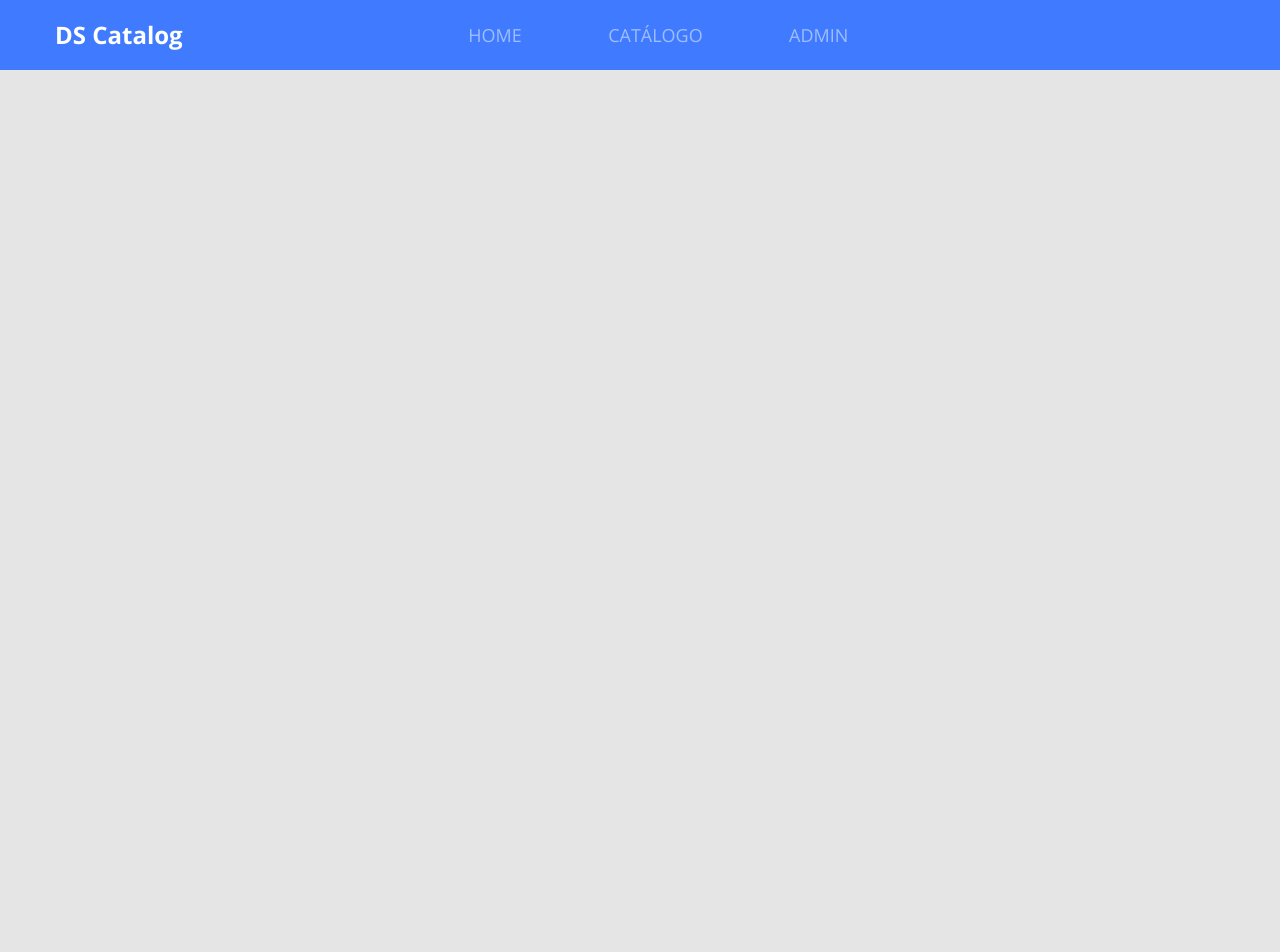
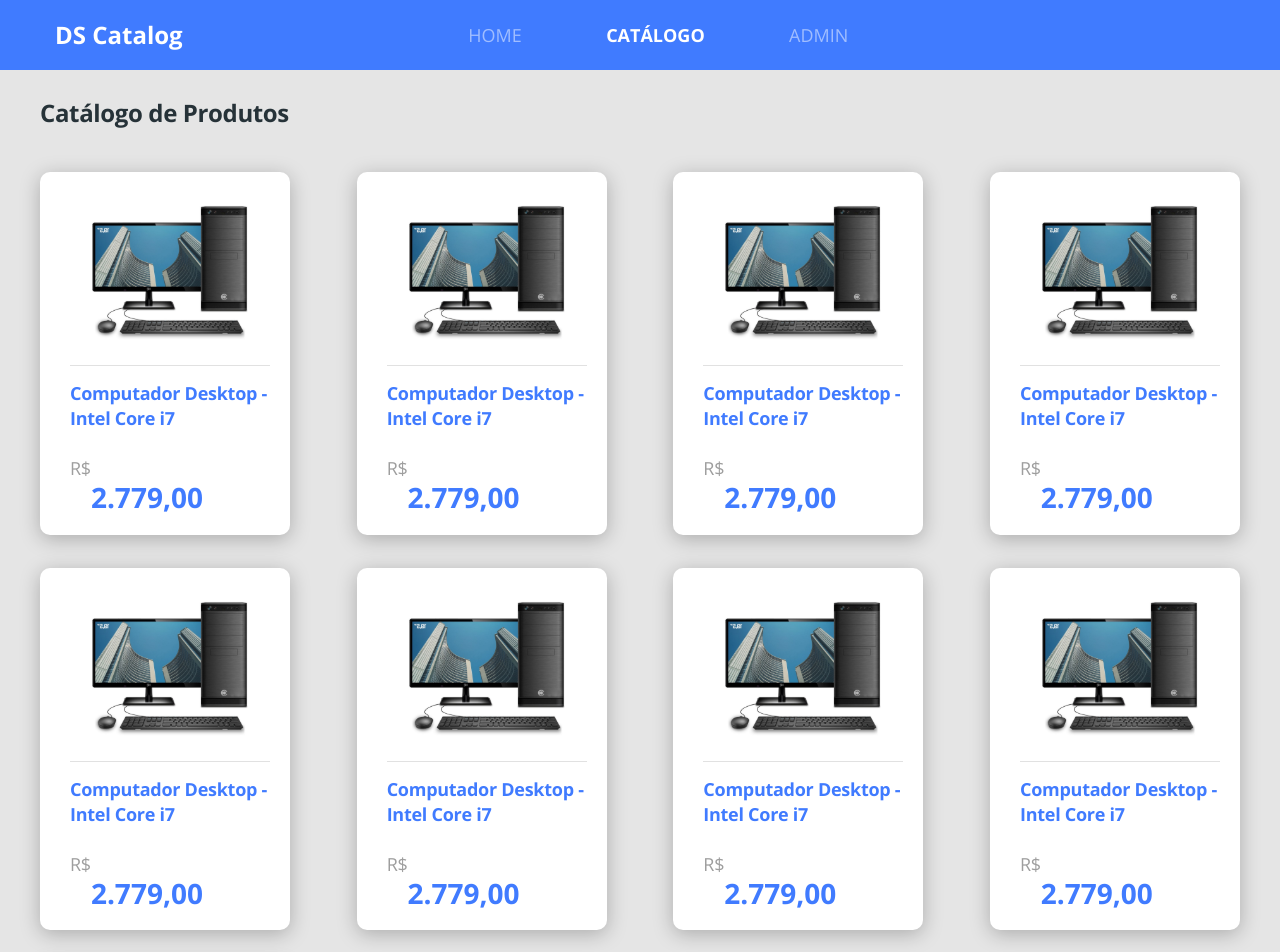
Before and after one commit to Vaszelewski/dscatalog-bootcamp-devsuperior, a React (Create React App) app in the folder front-web/: page /products in a window 1280 px wide. Shown: the top 952 px of the page. Before the commit the page ends 800 px from the top, so only its background shows below. Built offline with nearby package versions, Linux system fonts and the light colour scheme.

Commit message:
product details layout pt 1

```diff
--- a/front-web/src/Routes.tsx
+++ b/front-web/src/Routes.tsx
@@ -3,6 +3,7 @@
 import Navbar from './core/components/Navbar';
 import Admin from './pages/Admin';
 import Catalog from './pages/Catalog';
+import ProductDetails from './pages/Catalog/components/ProductDetails';
 import Home from './pages/Home';
 
 
@@ -13,8 +14,11 @@
             <Route path="/" exact>
                 <Home/>
             </Route>
-            <Route path="/catalog">
+            <Route path="/products" exact>
                 <Catalog/>
+            </Route>
+            <Route path="/products/:productId">
+                <ProductDetails/>
             </Route>
             <Route path="/admin">
                 <Admin/>
--- a/front-web/src/core/components/Navbar/index.tsx
+++ b/front-web/src/core/components/Navbar/index.tsx
@@ -17,7 +17,7 @@
                     </NavLink>
                 </li>
                 <li>
-                    <NavLink to="/catalog" activeClassName="active">
+                    <NavLink to="/products" activeClassName="active">
                         CATÁLOGO
                     </NavLink>
                 </li>
--- a/front-web/src/pages/Catalog/components/ProductCard/index.tsx
+++ b/front-web/src/pages/Catalog/components/ProductCard/index.tsx
@@ -11,11 +11,11 @@
             </h6>
             <div className="product-price-container">
                 <span className="product-currency">R$</span>
-                <h3 className="product-price">2.779,00</h3>
+                <h3 className="product-price-container">2.779,00</h3>
             </div>
         </div>
     </div>
 
 );
 
-export default ProductCard
+export default ProductCard;
--- /dev/null
+++ b/front-web/src/pages/Catalog/components/ProductDetails/index.tsx
@@ -0,0 +1,20 @@
+import React from 'react';
+import { useParams } from 'react-router-dom';
+import './styles.scss';
+
+type ParamsType = {
+    productId: string;
+}
+
+const ProductDetails = () => {
+    const {productId} = useParams<ParamsType>();
+    return (
+        <div className="product-details-container">
+            <h1>Product details</h1>
+        </div>
+
+
+    );
+};
+
+export default ProductDetails;
--- a/front-web/src/pages/Catalog/index.tsx
+++ b/front-web/src/pages/Catalog/index.tsx
@@ -1,4 +1,5 @@
 import React from 'react';
+import { Link } from 'react-router-dom';
 import ProductCard from './components/ProductCard';
 import './styles.scss';
 
@@ -8,13 +9,15 @@
             Catálogo de Produtos
         </h1>
         <div className="catalog-products">
-            <ProductCard />
-            <ProductCard />
-            <ProductCard />
-            <ProductCard />
-            <ProductCard />
-            <ProductCard />
-            <ProductCard />
+            <Link to="/products/1"><ProductCard /></Link>
+            <Link to="/products/2"><ProductCard /></Link>
+            <Link to="/products/3"><ProductCard /></Link>
+            <Link to="/products/4"><ProductCard /></Link>
+            <Link to="/products/5"><ProductCard /></Link>
+            <Link to="/products/6"><ProductCard /></Link>
+            <Link to="/products/7"><ProductCard /></Link>
+            <Link to="/products/8"><ProductCard /></Link>
+            <Link to="/products/9"><ProductCard /></Link>
         </div>
     </div>
 );
--- a/front-web/src/pages/Home/index.tsx
+++ b/front-web/src/pages/Home/index.tsx
@@ -14,7 +14,7 @@
                 <p className="text-subtitle">
                     Ajudaremos você a encontrar os melhores <br />produtos disponíveis no mercado.
                 </p>
-                <Link to="/catalog">
+                <Link to="/products">
                     <ButtonIcon text="inicie agora a sua busca"/>
                 </Link>
             </div>
```
Also changed, not shown: front-web/src/pages/Catalog/components/ProductDetails/styles.scss (added).
